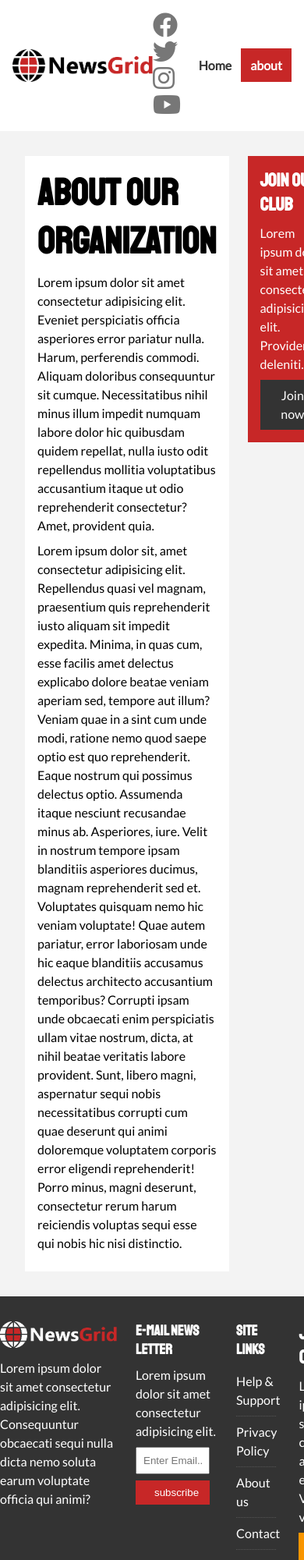
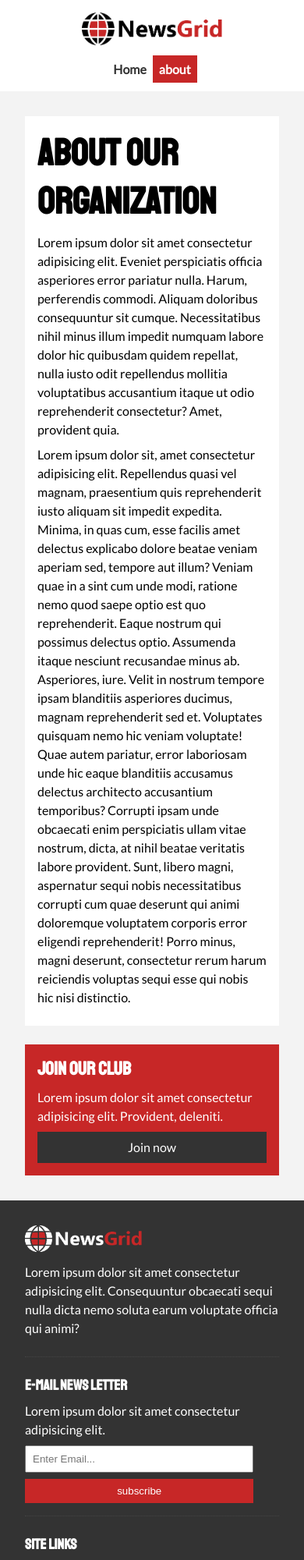
Before and after one commit to ErikNWH/News-grid, a plain HTML site: page about.html in a window 390 px wide. Shown: the top 2000 px of the page at 78% size. Drawn offline with Linux system fonts and the light colour scheme.

Commit message:
added responsiveness

```diff
--- a/about.html
+++ b/about.html
@@ -99,7 +99,7 @@
 
     <!-- Footer -->
     <footer id="main-footer">
-      <div class="container footer-container py-2">
+      <div class="container footer-container p-2">
         <div>
           <img src="img/logo_light.png" alt="NewsGrid" />
           <p>
--- a/css/mobile.css
+++ b/css/mobile.css
@@ -0,0 +1,56 @@
+#home-articles .articles-container {
+  grid-template-columns: repeat(2, 1fr);
+}
+
+#home-articles .articles-container > *:first-child,
+#home-articles .articles-container > *:last-child {
+  grid-template-columns: 1fr;
+  grid-column: 1;
+}
+
+@media (max-width: 600px) {
+  /* navigation */
+  #main-nav .social {
+    display: none;
+  }
+
+  #main-nav .container {
+    grid-template-columns: 1fr;
+    grid-gap: 1.2rem;
+  }
+
+  #main-nav ul,
+  #main-nav .logo {
+    justify-self: center;
+  }
+
+  #main-nav ul li a {
+    padding: 0.5rem;
+  }
+
+  /* stack grid items */
+  #showcase .showcase-container,
+  #home-articles .articles-container,
+  #main-footer .footer-container {
+    grid-template-columns: 1fr;
+  }
+
+  #main-footer .footer-container > *:last-child {
+    grid-column: 1;
+  }
+
+  #main-footer .footer-container > *:first-child,
+  #main-footer .footer-container > *:nth-child(2) {
+    border-bottom: #444 dotted 1px;
+    padding-bottom: 1rem;
+  }
+
+  .page-container {
+    grid-template-columns: 1fr;
+    text-align: left;
+  }
+
+  .page-container > *:first-child {
+    grid-row: 1;
+  }
+}
```
Also changed, not shown: article.html (+1 -1 lines), index.html (+1 -1 lines).
